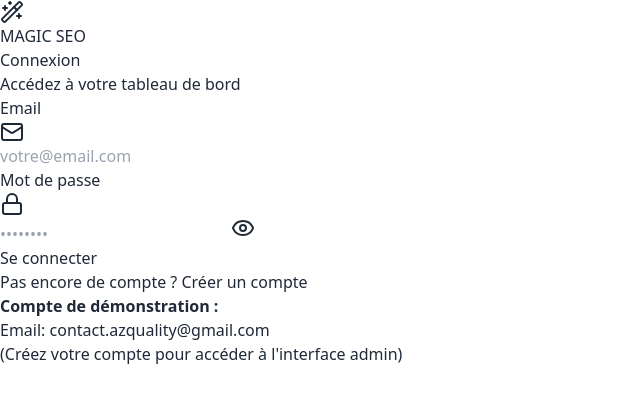
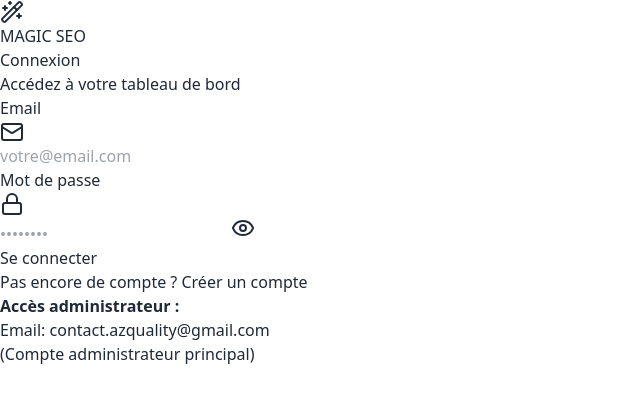
Before and after one commit to galib1325300/codewhisper-temp-stash, a React (Vite) app: page /auth in a window 1280 px wide. Shown: the top 402 px of the page, without its empty margins (0-640 px from the left). Built offline with nearby package versions, Linux system fonts and the light colour scheme.

Commit message:
Refactor login page

```diff
--- a/src/pages/AuthPage.tsx
+++ b/src/pages/AuthPage.tsx
@@ -201,9 +201,9 @@ export default function AuthPage() {
           {isLogin && (
             <div className="mt-6 p-4 bg-blue-50 rounded-lg">
               <p className="text-sm text-blue-700">
-                <strong>Compte de démonstration :</strong><br />
+                <strong>Accès administrateur :</strong><br />
                 Email: contact.azquality@gmail.com<br />
-                (Créez votre compte pour accéder à l'interface admin)
+                (Compte administrateur principal)
               </p>
             </div>
           )}
```
